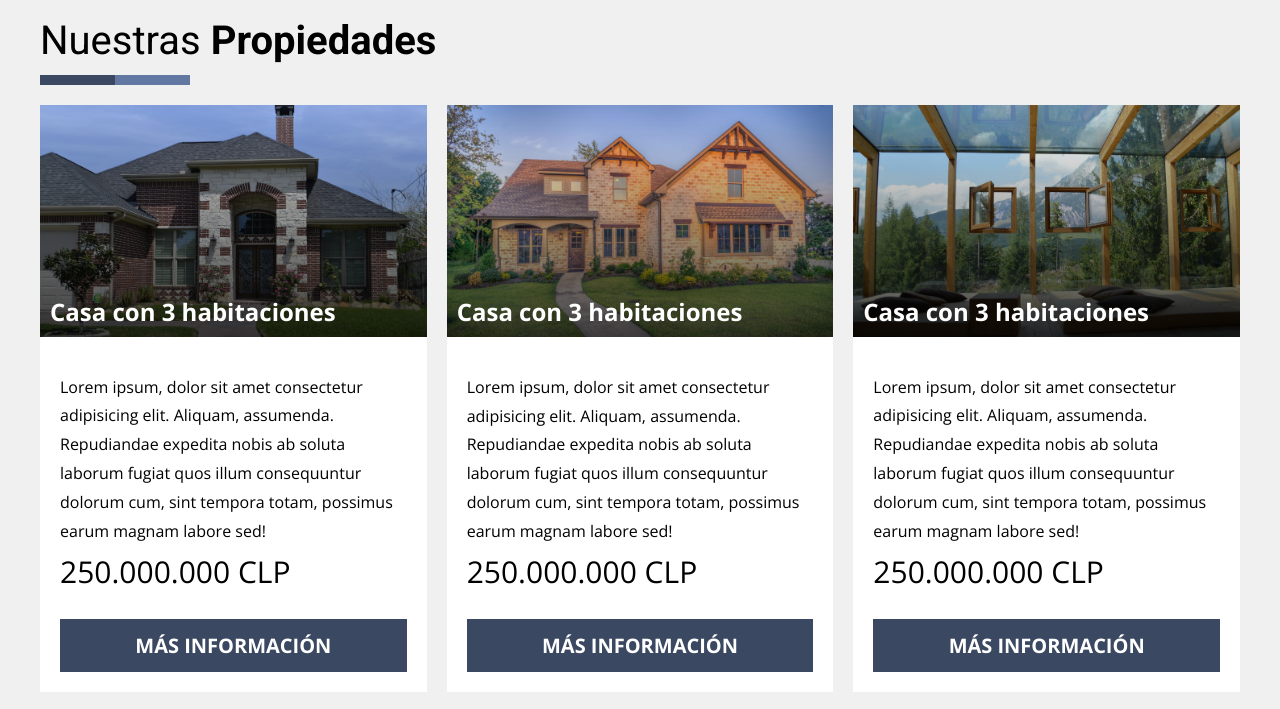
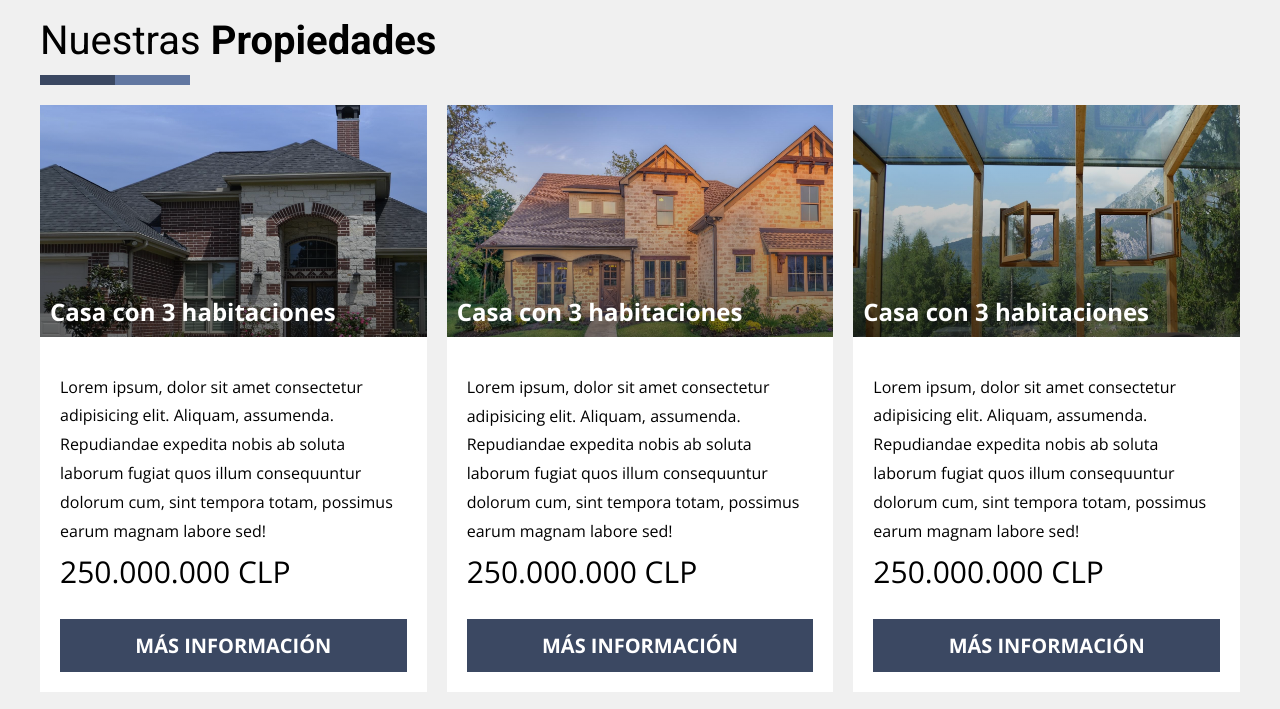
Before and after one commit to martaalcazarr/corredor-propiedades, a website: page index.html in a window 1280 px wide. Shown: the part 727-1436 px from the top of the page. Drawn offline with nearby package versions, Linux system fonts and the light colour scheme.

Commit message:
funcionalidad scroll propiedades

```diff
--- a/index.html
+++ b/index.html
@@ -205,6 +205,8 @@
 
         <p class="footer__copyright">Todos los derechos reservados - Home Solutions</p>
     </footer>
+
+    <script src="js/app.js"></script>
 </body>
 
 </html>
--- /dev/null
+++ b/js/app.js
@@ -0,0 +1,11 @@
+const imagenes = document.querySelectorAll('.propiedad__imagen');
+
+
+window.addEventListener('scroll', () =>{
+
+    const scroll = this.scrollY / -20;
+
+    imagenes.forEach((imagen) =>{
+        imagen.style.backgroundPositionY = `${scroll}px`;
+    })
+})
--- a/src/scss/ui/contenido/_propiedades.scss
+++ b/src/scss/ui/contenido/_propiedades.scss
@@ -26,7 +26,7 @@
 
     &__imagen{
         aspect-ratio: 10 / 6;
-        background-size: cover;
+        background-size: auto 140%;
         position: relative;
     }
 
```
Also changed, not shown: build/css/app.css, 1 other file.
